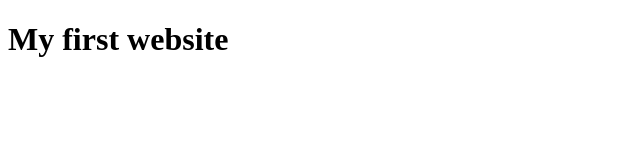
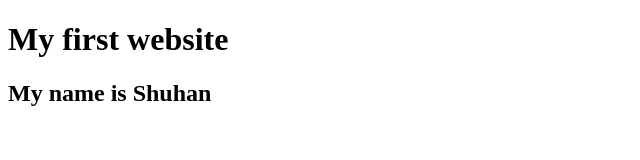
Before and after one commit to Shuhansyeed/mywebsite, a plain HTML site: page index.html in a window 1280 px wide. Shown: the whole page, without its empty margins (0-640 px from the left). Drawn offline with Linux system fonts and the light colour scheme.

Commit message:
my name is added in h2

```diff
--- a/index.html
+++ b/index.html
@@ -8,5 +8,6 @@
 </head>
 <body>
     <h1>My first website</h1>
+    <h2>My name is Shuhan</h2>
 </body>
 </html>
```
